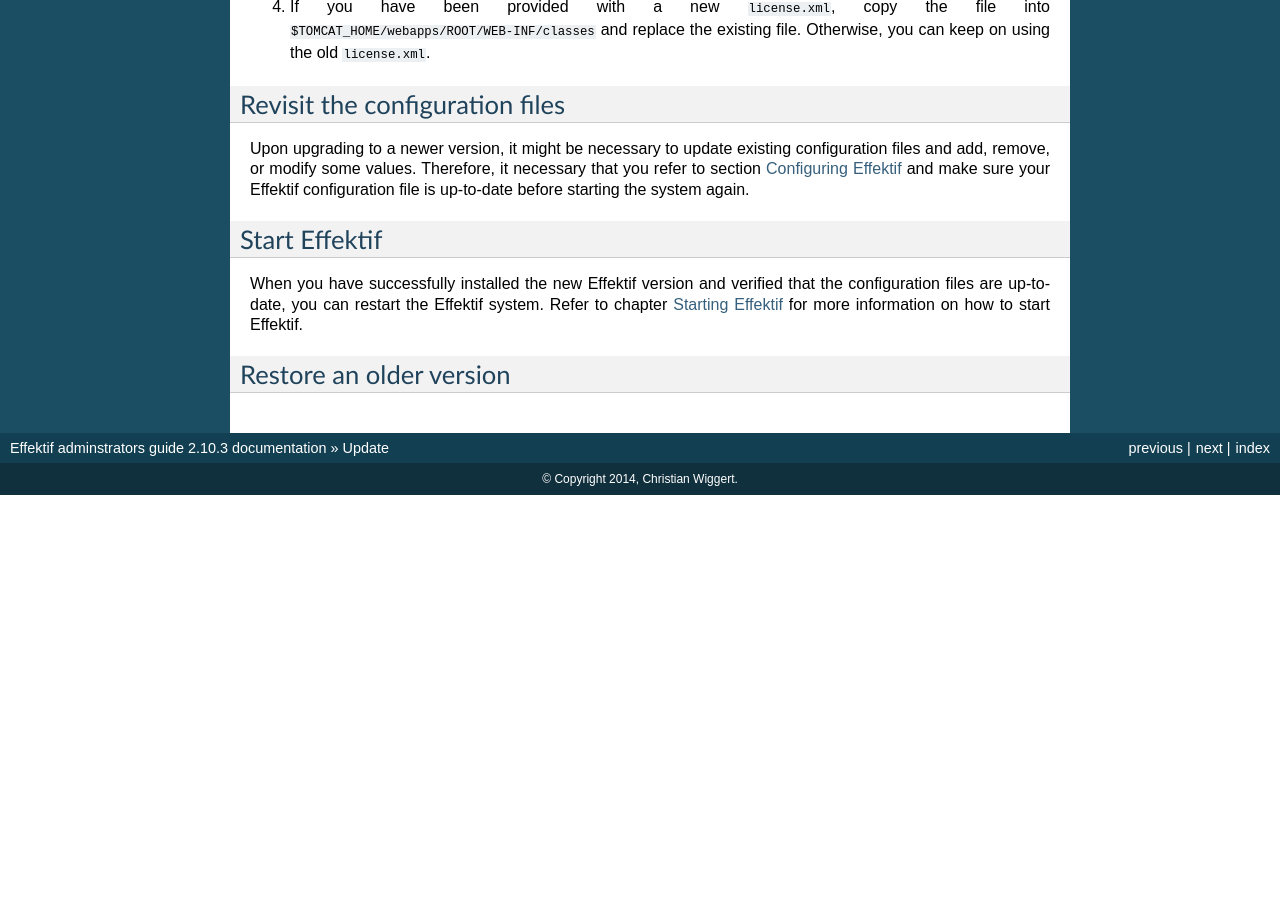
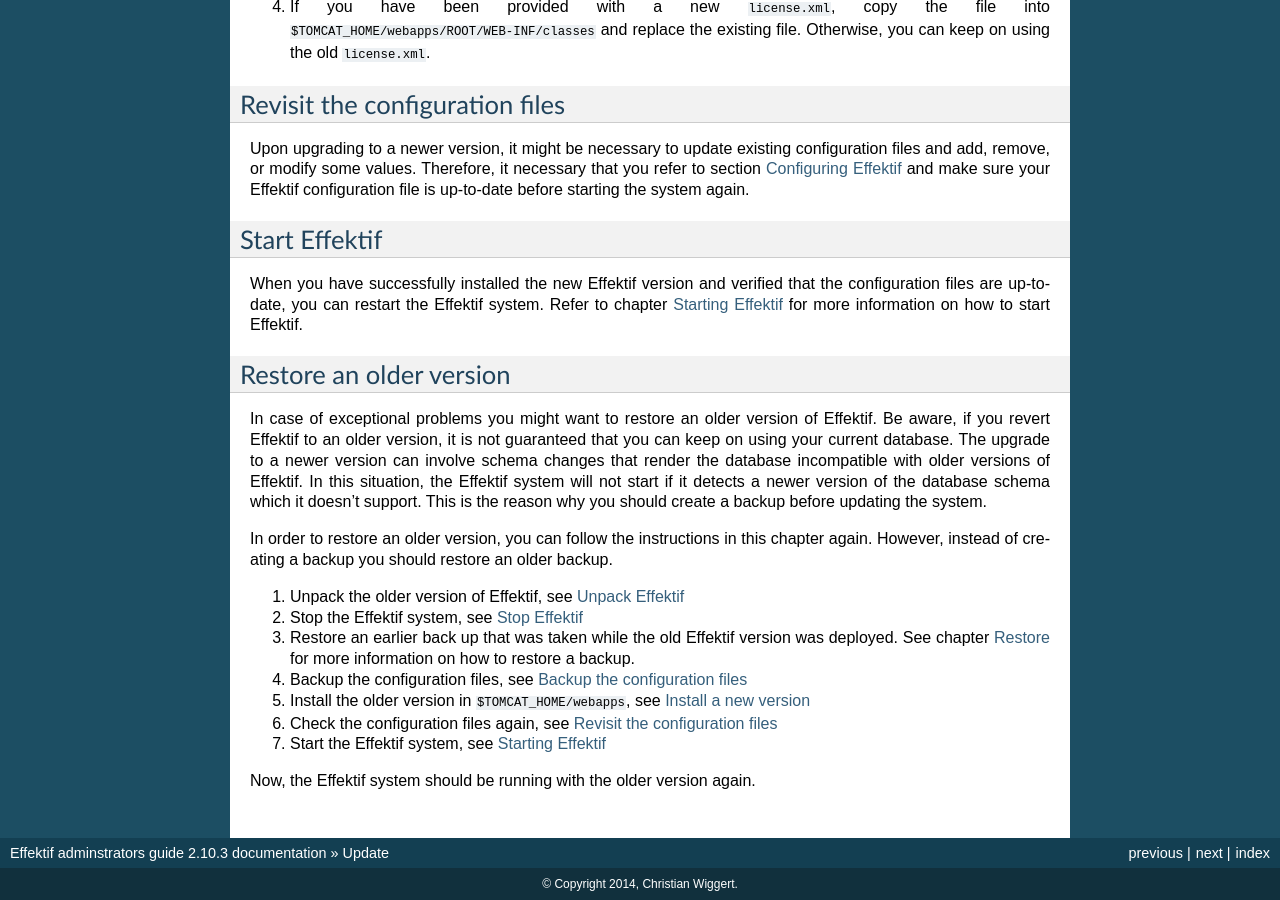
Before and after one commit to gitter-badger/admin-docs, a Sphinx documentation site: the page built from docs/source/update.rst, in a window 1280 px wide and 900 px high, scrolled down 1218 px. Built offline with Sphinx 7.4.7, drawn with Linux system fonts in a browser that asks for light colours; before the commit the page ends 1713 px from its top, so only the background shows below that.

Commit message:
#4 finished english version of update chapter

```diff
--- a/docs/source/update.rst
+++ b/docs/source/update.rst
@@ -1,6 +1,8 @@
 Update
 ======
 This section will guide you through an update of your Effektif system. It assumes you have successfully installed an early version of Effektif. If you are installing Effektif for the first time, you can skip this chapter.
+
+.. _update-unpack-effektif:
 
 Unpack Effektif
 ---------------
@@ -18,6 +20,8 @@
 
     * ROOT - this directory contains the web application
 
+.. _update-stop-effektif:
+
 Stop Effektif
 -------------
 Before you can start with the update process you have to shutdown the Effektif system. It is sufficient when you shutdown the Tomcat server Effektif is running on. You don't have to shutdown the MongoDB server. Refer to chapter :ref:`stopping` for information on how to stop Effektif.
@@ -40,14 +44,18 @@
 
 Simply copy the files mentioned above to another location, e.g. ``$TOMCAT_HOME/webapps``\ .
 
+.. _update-install-version:
+
 Install a new version
 ---------------------
 In order to update the Effektif, system you have to replace the ``ROOT`` folder in ``$TOMCAT_HOME/webapps`` with the newer version you can find in the extracted directory ``$EFFEKTIF_HOME/effektif``\ .
 
 #. Delete the folder ``$TOMCAT_HOME/webapps/ROOT`` completely.
 #. Copy the folder ``$EFFEKTIF_HOME/effektif/ROOT`` to ``$TOMCAT_HOME/webapps``\ .
-#. Copy the configuration files you have backed up in subsection :ref:`backup-configuration` back into the directory ``$TOMCAT_HOME/webapps/ROOT/WEB-INF/classes``\ .
+#. Copy the configuration files you have backed up in subsection :ref:`update-backup-configuration` back into the directory ``$TOMCAT_HOME/webapps/ROOT/WEB-INF/classes``\ .
 #. If you have been provided with a new ``license.xml``\ , copy the file into ``$TOMCAT_HOME/webapps/ROOT/WEB-INF/classes`` and replace the existing file. Otherwise, you can keep on using the old ``license.xml``\ .
+
+.. _update-revisit-configuration:
 
 Revisit the configuration files
 -------------------------------
@@ -59,3 +67,16 @@
 
 Restore an older version
 ------------------------
+In case of exceptional problems you might want to restore an older version of Effektif. Be aware, if you revert Effektif to an older version, it is not guaranteed that you can keep on using your current database. The upgrade to a newer version can involve schema changes that render the database incompatible with older versions of Effektif. In this situation, the Effektif system will not start if it detects a newer version of the database schema which it doesn't support. This is the reason why you should create a backup before updating the system.
+
+In order to restore an older version, you can follow the instructions in this chapter again. However, instead of creating a backup you should restore an older backup.
+
+#. Unpack the older version of Effektif, see :ref:`update-unpack-effektif`
+#. Stop the Effektif system, see :ref:`update-stop-effektif`
+#. Restore an earlier back up that was taken while the old Effektif version was deployed. See chapter :ref:`restore` for more information on how to restore a backup.
+#. Backup the configuration files, see :ref:`update-backup-configuration`
+#. Install the older version in ``$TOMCAT_HOME/webapps``\ , see :ref:`update-install-version`
+#. Check the configuration files again, see :ref:`update-revisit-configuration`
+#. Start the Effektif system, see :ref:`starting-effektif`
+
+Now, the Effektif system should be running with the older version again.
```
Also changed, not shown: other parts of docs/source/update.rst (+1 -1 lines).
